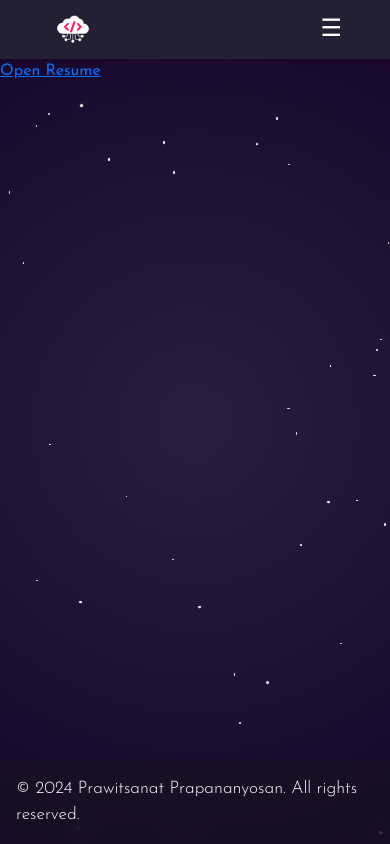
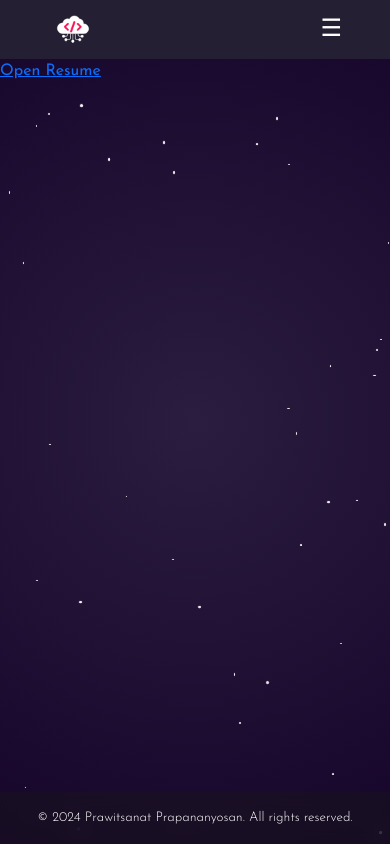
Before and after one commit to boomieindahouse/prawit-portfolio, a React (Vite) app: page /resume in a window 390 px wide. Built offline with nearby package versions, Linux system fonts and the light colour scheme.

Commit message:
edit footer

```diff
--- a/src/components/Footer/Footer.css
+++ b/src/components/Footer/Footer.css
@@ -22,3 +22,11 @@
 .footer p{
   margin-bottom: unset;
 }
+
+/* Responsive Media Queries */
+/* sm display responsive */
+@media (max-width: 767px) {
+  .footer p {
+    font-size: 10pt;
+  }
+}
```
